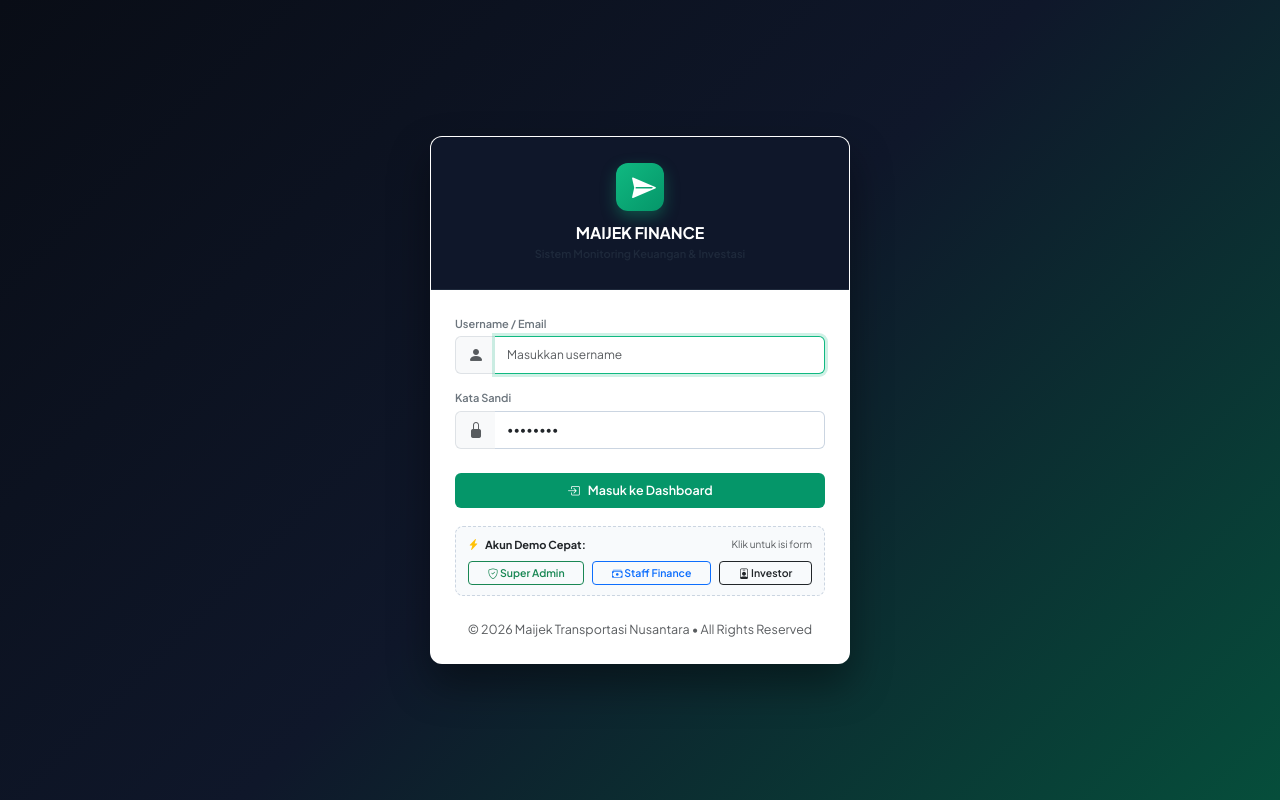
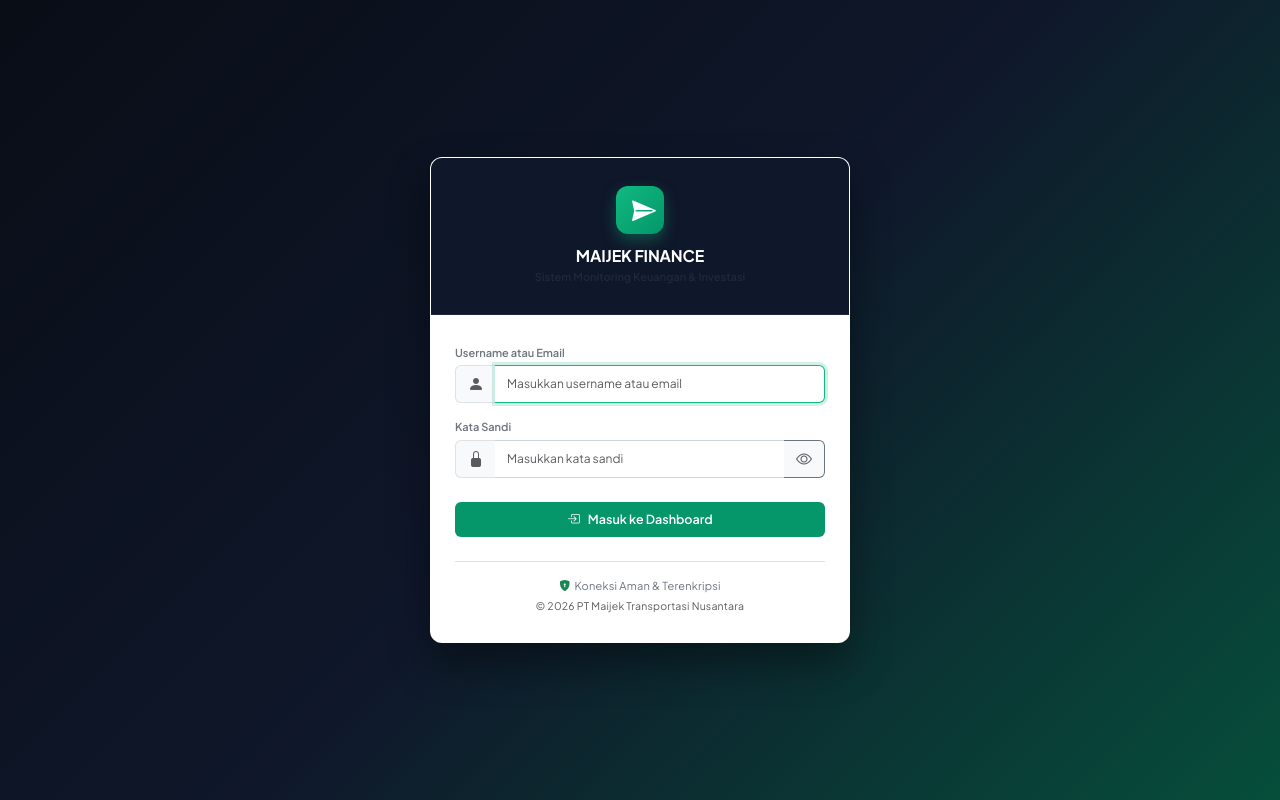
Before and after one commit to 90fathur/financemaijek, a CodeIgniter 4 app: the page made by app/Views/auth/login.php in a window 1280 px wide. Run offline with PHP 8.4 and a stand-in for CodeIgniter, Linux system fonts and the light colour scheme; the template is opened without the code that fills it, so the values that code supplies are empty; some libraries are stand-ins or nearby versions.

Commit message:
feat: bersihkan form login untuk go-live (hilangkan akun demo) dan sediakan kredensial produksi

```diff
--- a/app/Views/auth/login.php
+++ b/app/Views/auth/login.php
@@ -39,7 +39,7 @@
 
         .login-header {
             background: #0f172a;
-            padding: 26px 24px;
+            padding: 28px 24px;
             text-align: center;
             border-bottom: 1px solid #1e293b;
             position: relative;
@@ -60,12 +60,12 @@
         }
 
         .login-body {
-            padding: 24px;
+            padding: 28px 24px;
         }
 
         .form-control {
             font-size: 12px;
-            padding: 8px 12px;
+            padding: 9px 12px;
             border-radius: 6px;
             border-color: #cbd5e1;
         }
@@ -78,7 +78,7 @@
             background-color: #059669;
             color: #ffffff;
             font-weight: 600;
-            padding: 8px 14px;
+            padding: 9px 14px;
             font-size: 12.5px;
             border-radius: 6px;
             border: none;
@@ -91,20 +91,9 @@
             box-shadow: 0 4px 12px rgba(5, 150, 105, 0.3);
         }
 
-        .demo-box {
-            background: #f8fafc;
-            border: 1px dashed #cbd5e1;
-            border-radius: 8px;
-            padding: 10px 12px;
-            margin-top: 18px;
-            font-size: 11px;
-        }
-
-        .demo-btn {
+        .micro-text {
             font-size: 10.5px;
-            padding: 3px 8px;
-            border-radius: 4px;
-            font-weight: 600;
+            letter-spacing: 0.02em;
         }
     </style>
 </head>
@@ -121,14 +110,16 @@
 
         <div class="login-body">
             <?php if (session()->getFlashdata('error')): ?>
-                <div class="alert alert-danger py-2 px-3 mb-3 border-0" style="font-size: 11.5px; background: #ffe4e6; color: #9f1239;" role="alert">
-                    <i class="bi bi-exclamation-circle-fill me-1"></i> <?= session()->getFlashdata('error') ?>
+                <div class="alert alert-danger py-2 px-3 mb-3 border-0 d-flex align-items-center gap-2" style="font-size: 11.5px; background: #ffe4e6; color: #9f1239;" role="alert">
+                    <i class="bi bi-exclamation-circle-fill flex-shrink-0"></i>
+                    <div><?= session()->getFlashdata('error') ?></div>
                 </div>
             <?php endif; ?>
 
             <?php if (session()->getFlashdata('success')): ?>
-                <div class="alert alert-success py-2 px-3 mb-3 border-0" style="font-size: 11.5px; background: #d1fae5; color: #065f46;" role="alert">
-                    <i class="bi bi-check-circle-fill me-1"></i> <?= session()->getFlashdata('success') ?>
+                <div class="alert alert-success py-2 px-3 mb-3 border-0 d-flex align-items-center gap-2" style="font-size: 11.5px; background: #d1fae5; color: #065f46;" role="alert">
+                    <i class="bi bi-check-circle-fill flex-shrink-0"></i>
+                    <div><?= session()->getFlashdata('success') ?></div>
                 </div>
             <?php endif; ?>
 
@@ -136,58 +127,53 @@
                 <?= csrf_field() ?>
 
                 <div class="mb-3">
-                    <label class="form-label text-secondary fw-semibold mb-1" style="font-size: 11px;">Username / Email</label>
+                    <label class="form-label text-secondary fw-semibold mb-1" style="font-size: 11px;">Username atau Email</label>
                     <div class="input-group">
                         <span class="input-group-text bg-light text-muted border-end-0"><i class="bi bi-person-fill"></i></span>
-                        <input type="text" name="username" id="inputUsername" class="form-control border-start-0" placeholder="Masukkan username" value="<?= old('username', 'admin') ?>" required autofocus>
+                        <input type="text" name="username" id="inputUsername" class="form-control border-start-0" placeholder="Masukkan username atau email" value="<?= old('username') ?>" required autofocus autocomplete="username">
                     </div>
                 </div>
 
-                <div class="mb-3">
+                <div class="mb-4">
                     <div class="d-flex justify-content-between align-items-center mb-1">
                         <label class="form-label text-secondary fw-semibold mb-0" style="font-size: 11px;">Kata Sandi</label>
                     </div>
                     <div class="input-group">
                         <span class="input-group-text bg-light text-muted border-end-0"><i class="bi bi-lock-fill"></i></span>
-                        <input type="password" name="password" id="inputPassword" class="form-control border-start-0" placeholder="Masukkan password" value="admin123" required>
+                        <input type="password" name="password" id="inputPassword" class="form-control border-start-0 border-end-0" placeholder="Masukkan kata sandi" required autocomplete="current-password">
+                        <button class="btn btn-outline-secondary border-start-0 bg-light text-muted" type="button" onclick="togglePasswordVisibility()" title="Lihat kata sandi">
+                            <i class="bi bi-eye" id="togglePasswordIcon"></i>
+                        </button>
                     </div>
                 </div>
 
-                <button type="submit" class="btn btn-emerald w-100 d-flex align-items-center justify-content-center gap-2 mt-4">
+                <button type="submit" class="btn btn-emerald w-100 d-flex align-items-center justify-content-center gap-2 py-2">
                     <i class="bi bi-box-arrow-in-right"></i>
                     <span>Masuk ke Dashboard</span>
                 </button>
             </form>
 
-            <!-- Quick Demo Login Presets -->
-            <div class="demo-box">
-                <div class="d-flex align-items-center justify-content-between mb-2">
-                    <span class="fw-bold text-dark"><i class="bi bi-lightning-charge-fill text-warning me-1"></i> Akun Demo Cepat:</span>
-                    <span class="text-muted" style="font-size: 10px;">Klik untuk isi form</span>
+            <div class="mt-4 pt-3 border-top text-center text-muted micro-text">
+                <div class="d-flex align-items-center justify-content-center gap-1 mb-1 text-secondary" style="font-size: 11px;">
+                    <i class="bi bi-shield-lock-fill text-success"></i>
+                    <span>Koneksi Aman & Terenkripsi</span>
                 </div>
-                <div class="d-flex gap-2">
-                    <button type="button" class="btn btn-outline-success demo-btn flex-fill" onclick="setDemo('admin', 'admin123')">
-                        <i class="bi bi-shield-check"></i> Super Admin
-                    </button>
-                    <button type="button" class="btn btn-outline-primary demo-btn flex-fill" onclick="setDemo('finance', 'finance123')">
-                        <i class="bi bi-cash-stack"></i> Staff Finance
-                    </button>
-                    <button type="button" class="btn btn-outline-dark demo-btn flex-fill" onclick="setDemo('investor_bahar', 'investor123')">
-                        <i class="bi bi-person-badge"></i> Investor
-                    </button>
-                </div>
-            </div>
-
-            <div class="text-center mt-4 text-muted micro-text">
-                &copy; <?= date('Y') ?> Maijek Transportasi Nusantara • All Rights Reserved
+                <div>&copy; <?= date('Y') ?> PT Maijek Transportasi Nusantara</div>
             </div>
         </div>
     </div>
 
     <script>
-        function setDemo(user, pass) {
-            document.getElementById('inputUsername').value = user;
-            document.getElementById('inputPassword').value = pass;
+        function togglePasswordVisibility() {
+            const passInput = document.getElementById('inputPassword');
+            const icon = document.getElementById('togglePasswordIcon');
+            if (passInput.type === 'password') {
+                passInput.type = 'text';
+                icon.className = 'bi bi-eye-slash';
+            } else {
+                passInput.type = 'password';
+                icon.className = 'bi bi-eye';
+            }
         }
     </script>
 </body>
```
Also changed, not shown: app/Database/Seeds/SetProductionCredentials.php (added, +63 -0 lines).
